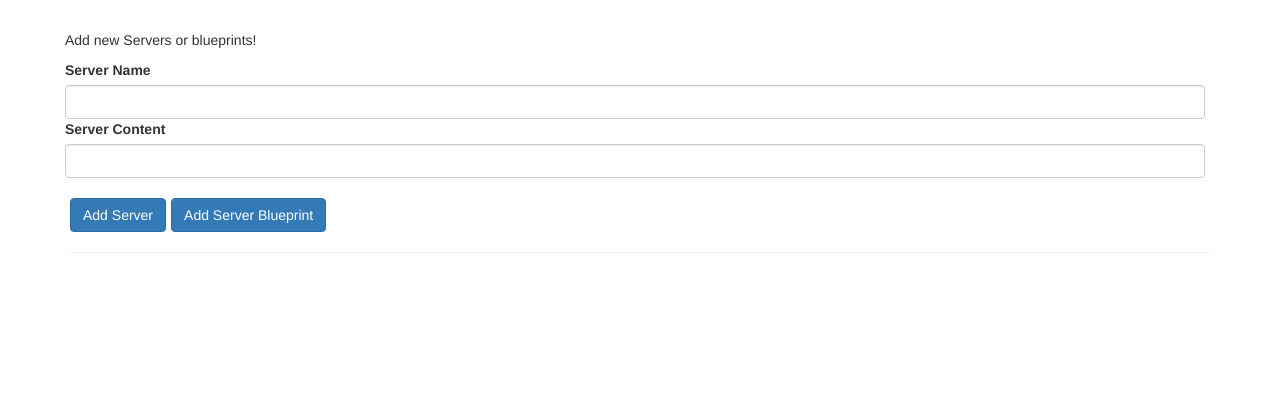
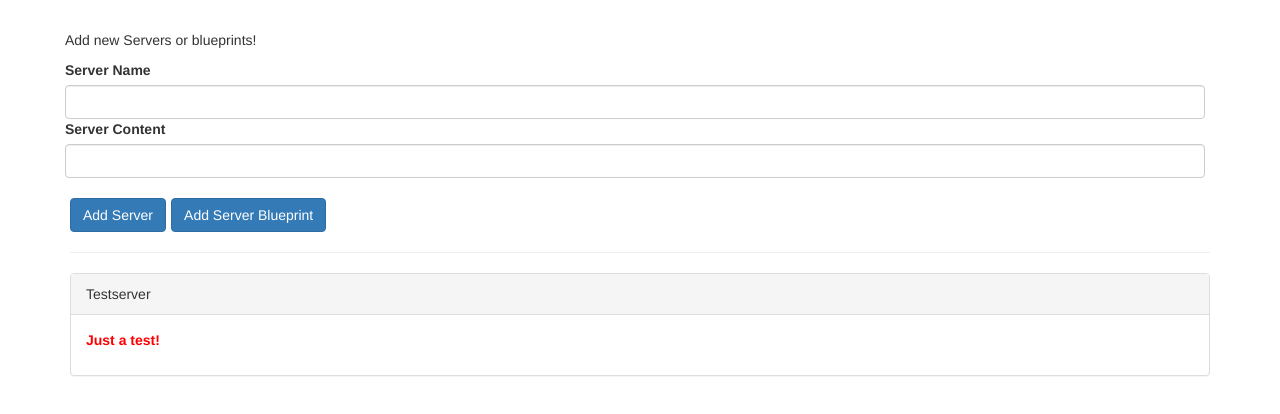
Before and after one commit to william-learning/angular-cmp-databind-william, an Angular app: page / in a window 1280 px wide. Shown: the top 414 px of the page. Built offline with nearby package versions, Linux system fonts and the light colour scheme.

Commit message:
Added decorator (@Input) to element for custom property binding

```diff
--- a/src/app/app.component.html
+++ b/src/app/app.component.html
@@ -3,7 +3,7 @@
   <hr>
   <div class="row">
     <div class="col-xs-12">
-      <app-server-element *ngFor="let serverElement of serverElements"></app-server-element>
+      <app-server-element *ngFor="let serverElement of serverElements" [element]="serverElement"></app-server-element>
     </div>
   </div>
 </div>
--- a/src/app/app.component.ts
+++ b/src/app/app.component.ts
@@ -6,7 +6,7 @@
   styleUrls: ['./app.component.css']
 })
 export class AppComponent {
-  serverElements = [];
+  serverElements = [{type: 'server', name: 'Testserver', content: 'Just a test!'}];
 
 
 
--- a/src/app/server-element/server-element.component.ts
+++ b/src/app/server-element/server-element.component.ts
@@ -1,4 +1,4 @@
-import { Component, OnInit } from '@angular/core';
+import { Component, OnInit, Input } from '@angular/core';
 
 @Component({
   selector: 'app-server-element',
@@ -6,6 +6,7 @@
   styleUrls: ['./server-element.component.css']
 })
 export class ServerElementComponent implements OnInit {
+  @Input() element: {type: string, name: string, content: string};
 
   constructor() { }
 
```
